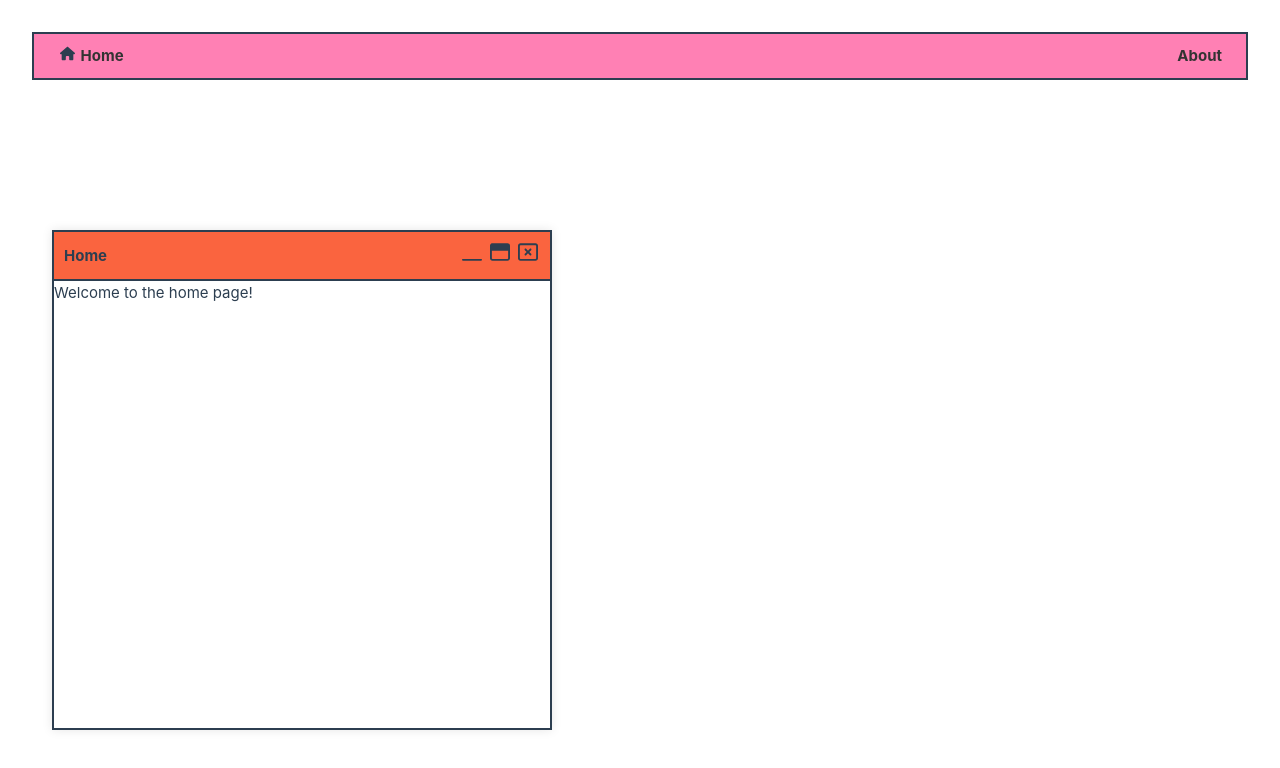
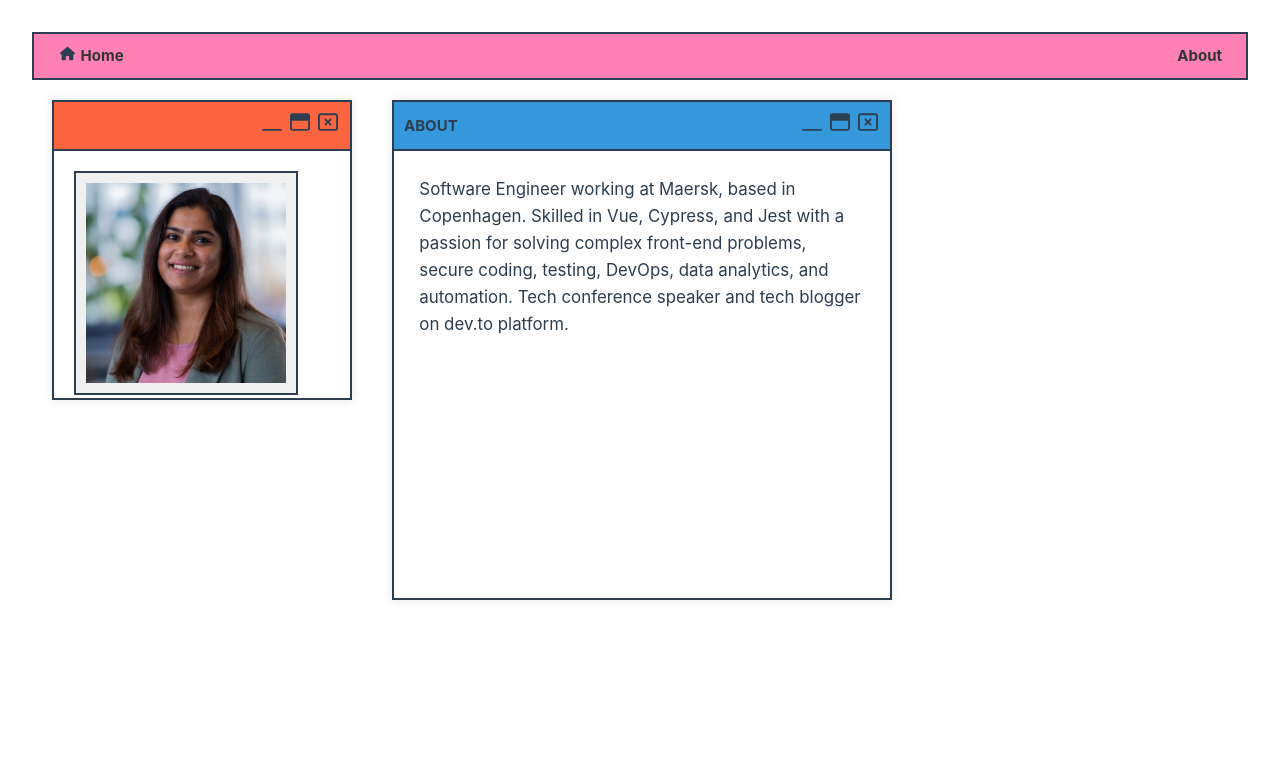
Before and after one commit to M-S/mariamdevportfolio, a Vue app: page / in a window 1280 px wide. Shown: the top 768 px of the page. Built offline with nearby package versions, Linux system fonts and the light colour scheme.

Commit message:
add image and profile description

```diff
--- a/src/assets/base.css
+++ b/src/assets/base.css
@@ -94,3 +94,15 @@ body {
   -webkit-font-smoothing: antialiased;
   -moz-osx-font-smoothing: grayscale;
 }
+h1, h2, h3, h4, h5, h6 {
+  color: var(--color-heading);
+  margin: 1.5em 0 1em;
+  font-weight: 600;
+  line-height: 1.2;
+}
+p {
+  margin: 1.5em 0;
+  font-size: 1.125em;
+  line-height: 1.6;
+  padding: 0 1.5em;
+}
--- /dev/null
+++ b/src/components/ImageFrame.vue
@@ -0,0 +1,35 @@
+<script setup lang="ts">
+const props = defineProps({
+    width: {
+        type: String,
+        default: "200px"
+    },
+    altText: {
+        type: String,
+        default: 'Picture'
+    },
+    imageSrc: {
+        type: String,
+        required: true
+    },
+    height: {
+        type: String,
+        default: "200px"
+    }
+})
+</script>
+<template>
+    <div class="image-frame">
+        <img :src="imageSrc" :alt="altText" :width="width" :height="height" />
+    </div>
+</template>
+<style scoped>
+.image-frame {
+    display: flex;
+    width: fit-content;
+    padding: 10px;
+    border: 2px solid var(--color-text);
+    background-color: #f0f0f0;
+    margin: 20px;
+}
+</style>
--- a/src/views/HomeView.vue
+++ b/src/views/HomeView.vue
@@ -1,10 +1,14 @@
 <script setup lang="ts">
+import ImageFrame from '@/components/ImageFrame.vue';
 import WindowFrame from '@/components/WindowFrame.vue';
 </script>
 <template>
   <div class="home">
-    <window-frame title="Home">
-      <p>Welcome to the home page!</p>
+    <window-frame title="" size="small">
+      <image-frame image-src="/profilePic.jpeg"></image-frame>
+    </window-frame>
+    <window-frame title="ABOUT" color="blue" size="medium">
+      <p>Software Engineer working at Maersk, based in Copenhagen. Skilled in Vue, Cypress, and Jest with a passion for solving complex front-end problems, secure coding, testing, DevOps, data analytics, and automation. Tech conference speaker and tech blogger on dev.to platform.</p>
     </window-frame>
   </div>
 </template>
@@ -14,7 +18,6 @@ import WindowFrame from '@/components/WindowFrame.vue';
   .home {
     min-height: 100vh;
     display: flex;
-    align-items: center;
   }
 }
 </style>
```
Also changed, not shown: public/profilePic.jpeg (renamed from src/assets/profilePic.jpeg).
